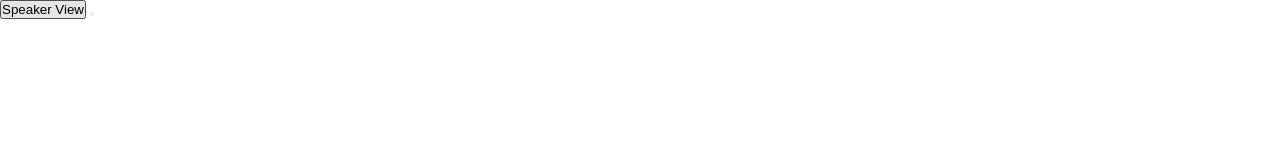
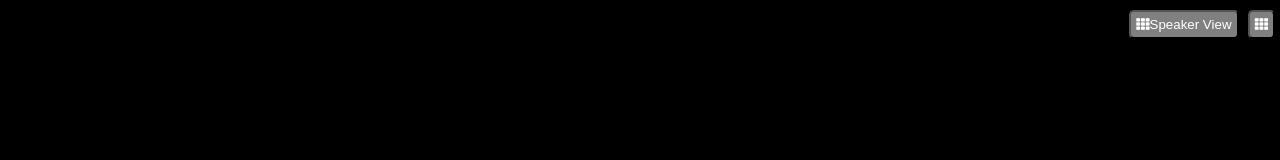
Before and after one commit to antonioiorio94/html-css-zoom, a plain HTML site: page index.html in a window 1280 px wide. Drawn offline with nearby package versions, Linux system fonts and the light colour scheme.

Commit message:
aggiunta nav

```diff
--- a/css/style.css
+++ b/css/style.css
@@ -5,6 +5,24 @@
     padding: 0px;
   }
 
+
 /* Utilities */
+body{
+    background-color: black;
+    font-family: 'Open Sans', sans-serif;
+}
+/* Content */
 
-/* Content */
+header{
+    display: flex;
+    justify-content: flex-end;
+}
+
+nav button{
+    color: white;
+    background-color: gray;
+    padding: 5px;
+    border-radius: 5px;
+    margin-top: 10px;
+    margin-right: 5px;
+}
--- a/index.html
+++ b/index.html
@@ -9,6 +9,11 @@
         href="https://cdnjs.cloudflare.com/ajax/libs/font-awesome/5.15.4/css/all.min.css"
         integrity="sha512-1ycn6IcaQQ40/MKBW2W4Rhis/DbILU74C1vSrLJxCq57o941Ym01SwNsOMqvEBFlcgUa6xLiPY/NS5R+E6ztJQ=="
         crossorigin="anonymous" referrerpolicy="no-referrer" />
+    <link rel="preconnect" href="https://fonts.googleapis.com">
+    <link rel="preconnect" href="https://fonts.gstatic.com" crossorigin>
+    <link
+        href="https://fonts.googleapis.com/css2?family=Open+Sans:ital,wght@0,300;0,400;0,700;1,300;1,400;1,700&display=swap"
+        rel="stylesheet">
     <link rel="stylesheet" href="css/style.css">
     <title>Zoom</title>
 
@@ -19,8 +24,8 @@
     <!--HEADER-->
     <header>
         <nav>
-            <button>Speaker View </button>
-            <button></button>
+            <button><i class="fas fa-th"></i>Speaker View </button>
+            <button> <i class="fas fa-th"></i></button>
         </nav>
 
     </header>
```
